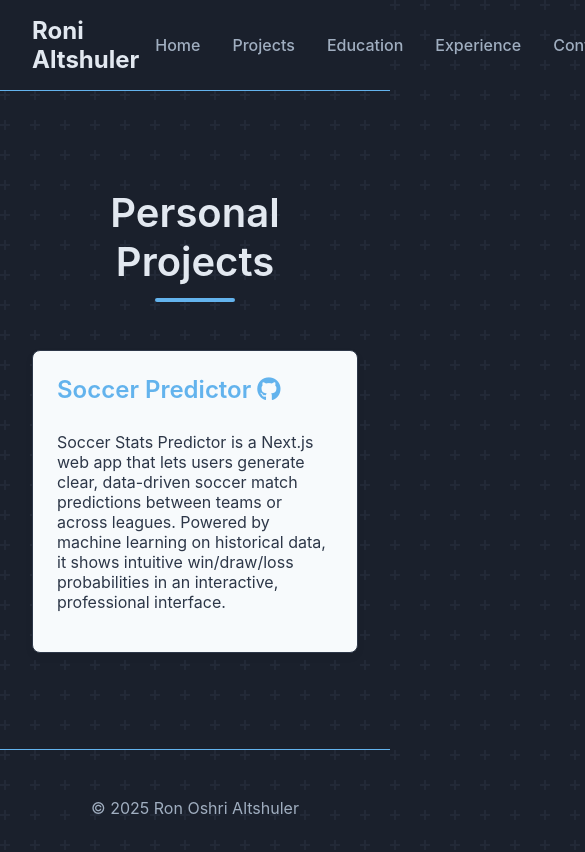
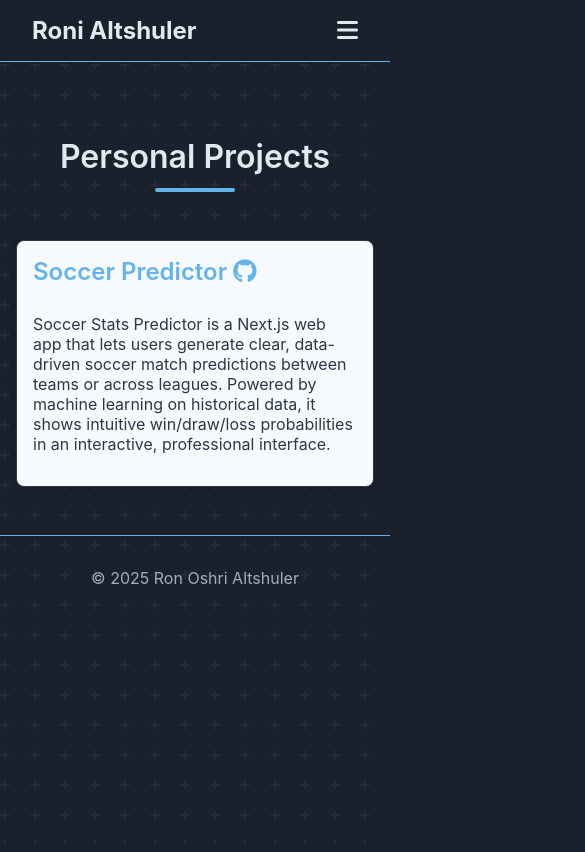
Before and after one commit to roni-altshuler/personal_website, a Next.js app: page /projects in a window 390 px wide. Shown: the top 852 px of the page, 585 px wide, since content can reach past the window. Built offline with nearby package versions, Linux system fonts and the light colour scheme.

Commit message:
Updated website styling to be responsive to all devices, not just browsing on computer

```diff
--- a/src/app/contact/contact.module.css
+++ b/src/app/contact/contact.module.css
@@ -86,3 +86,17 @@
   margin-top: 1rem;
   font-weight: 500;
 }
+
+@media (max-width: 768px) {
+  .container {
+    padding: 1rem;
+  }
+
+  .pageTitle {
+    font-size: 2rem;
+  }
+
+  .button {
+    align-self: stretch;
+  }
+}
--- a/src/app/education/education.module.css
+++ b/src/app/education/education.module.css
@@ -107,3 +107,48 @@
   color: var(--primary-color);
   text-shadow: 0 0 8px var(--secondary-color);
 }
+
+@media (max-width: 768px) {
+  .container {
+    padding: 1rem;
+  }
+
+  .pageTitle {
+    font-size: 2rem;
+  }
+
+  .cardHeader {
+    flex-direction: column;
+    align-items: flex-start;
+    gap: 1rem;
+  }
+
+  .titleContainer {
+    flex-direction: column;
+    align-items: flex-start;
+    gap: 0.5rem;
+  }
+
+  .logo {
+    width: 40px;
+    height: 40px;
+  }
+
+  .logoLarge {
+    width: 120px;
+    height: 40px;
+  }
+
+  .cardHeader h3 {
+    font-size: 1.2rem;
+  }
+
+  .date {
+    white-space: normal;
+    margin-left: 0;
+  }
+
+  .cardBody {
+    padding: 1rem;
+  }
+}
--- a/src/app/experience/experience.module.css
+++ b/src/app/experience/experience.module.css
@@ -144,3 +144,36 @@
 .skillsGrid p {
   line-height: 1.6;
 }
+
+@media (max-width: 768px) {
+  .container {
+    padding: 1rem;
+  }
+
+  .pageTitle {
+    font-size: 2rem;
+  }
+
+  .cardHeader {
+    flex-direction: column;
+    align-items: flex-start;
+    gap: 1rem;
+  }
+
+  .cardHeader h3 {
+    font-size: 1.2rem;
+  }
+
+  .date {
+    white-space: normal;
+    margin-left: 0;
+  }
+
+  .cardBody {
+    padding: 1rem;
+  }
+
+  .skillsGrid {
+    gap: 1rem;
+  }
+}
--- a/src/app/page.js
+++ b/src/app/page.js
@@ -11,6 +11,12 @@ export default function Home() {
           width={200}
           height={200}
           className={styles.profileImage}
+          style={{
+            width: '100%',
+            height: 'auto',
+            maxWidth: '200px'
+          }}
+          sizes="(max-width: 768px) 150px, 200px"
         />
         <h1 className={styles.title}>Roni Altshuler</h1>
         <p className={styles.subtitle}>Biomolecular Engineer & Bioinformatician</p>
--- a/src/app/projects/projects.module.css
+++ b/src/app/projects/projects.module.css
@@ -92,3 +92,17 @@
   color: var(--primary-color);
   text-shadow: 0 0 8px var(--secondary-color);
 }
+
+@media (max-width: 768px) {
+  .container {
+    padding: 1rem;
+  }
+
+  .pageTitle {
+    font-size: 2rem;
+  }
+
+  .projectCard {
+    padding: 1rem;
+  }
+}
--- a/src/components/Navbar.js
+++ b/src/components/Navbar.js
@@ -1,12 +1,21 @@
-
+import { useState } from 'react';
 import Link from 'next/link';
 import styles from '../styles/Navbar.module.css';
 
 export default function Navbar() {
+  const [isOpen, setIsOpen] = useState(false);
+
+  const toggleMenu = () => {
+    setIsOpen(!isOpen);
+  };
+
   return (
     <nav className={styles.navbar}>
       <Link href="/" className={styles.logo}>Roni Altshuler</Link>
-      <div className={styles.navLinks}>
+      <div className={styles.menuIcon} onClick={toggleMenu}>
+        <i className={isOpen ? 'fas fa-times' : 'fas fa-bars'}></i>
+      </div>
+      <div className={`${styles.navLinks} ${isOpen ? styles.navActive : ''}`}>
         <Link href="/">Home</Link>
         <Link href="/projects">Projects</Link>
         <Link href="/education">Education</Link>
--- a/src/styles/Footer.module.css
+++ b/src/styles/Footer.module.css
@@ -6,3 +6,10 @@
   border-top: 1px solid var(--primary-color);
   color: var(--secondary-color);
 }
+
+@media (max-width: 768px) {
+  .footer {
+    margin-top: 2rem;
+    padding: 1rem 0;
+  }
+}
--- a/src/styles/Home.module.css
+++ b/src/styles/Home.module.css
@@ -51,3 +51,18 @@
     line-height: 1.6;
     text-align: center;
 }
+
+@media (max-width: 768px) {
+  .container {
+    padding: 1rem;
+  }
+
+  .socialIcons a {
+    font-size: 1.2rem;
+    margin: 0 0.5rem;
+  }
+
+  .blurb {
+    font-size: 1rem;
+  }
+}
--- a/src/styles/Navbar.module.css
+++ b/src/styles/Navbar.module.css
@@ -17,6 +17,10 @@
   color: var(--text-color);
 }
 
+.navLinks {
+  display: flex;
+}
+
 .navLinks a {
   margin: 0 1rem;
   color: var(--secondary-color);
@@ -28,3 +32,35 @@
   color: var(--primary-color);
   text-decoration: none;
 }
+
+.menuIcon {
+  display: none;
+  font-size: 1.5rem;
+  cursor: pointer;
+}
+
+@media (max-width: 768px) {
+  .navLinks {
+    display: none;
+    flex-direction: column;
+    width: 100%;
+    position: absolute;
+    top: 60px;
+    left: 0;
+    background-color: var(--background-color);
+    border-top: 1px solid var(--primary-color);
+  }
+
+  .navLinks.navActive {
+    display: flex;
+  }
+
+  .navLinks a {
+    margin: 1rem 0;
+    text-align: center;
+  }
+
+  .menuIcon {
+    display: block;
+  }
+}
```
